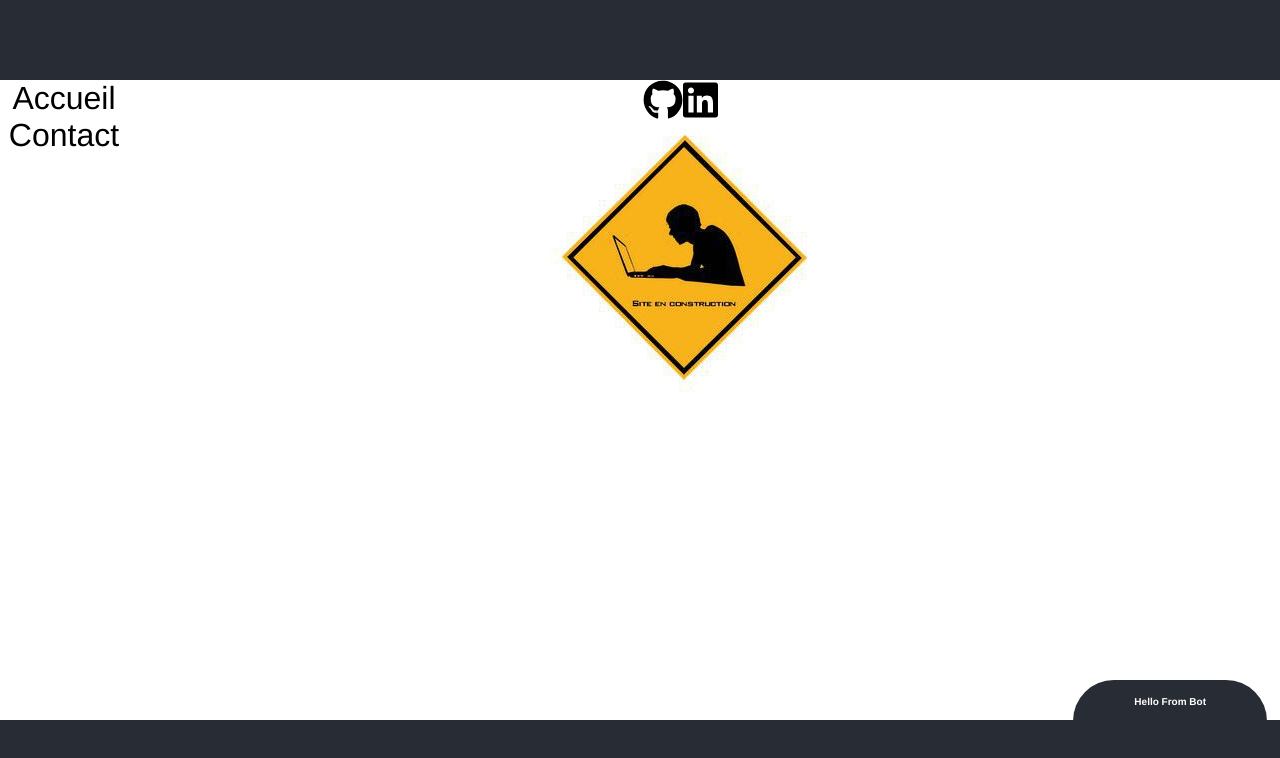
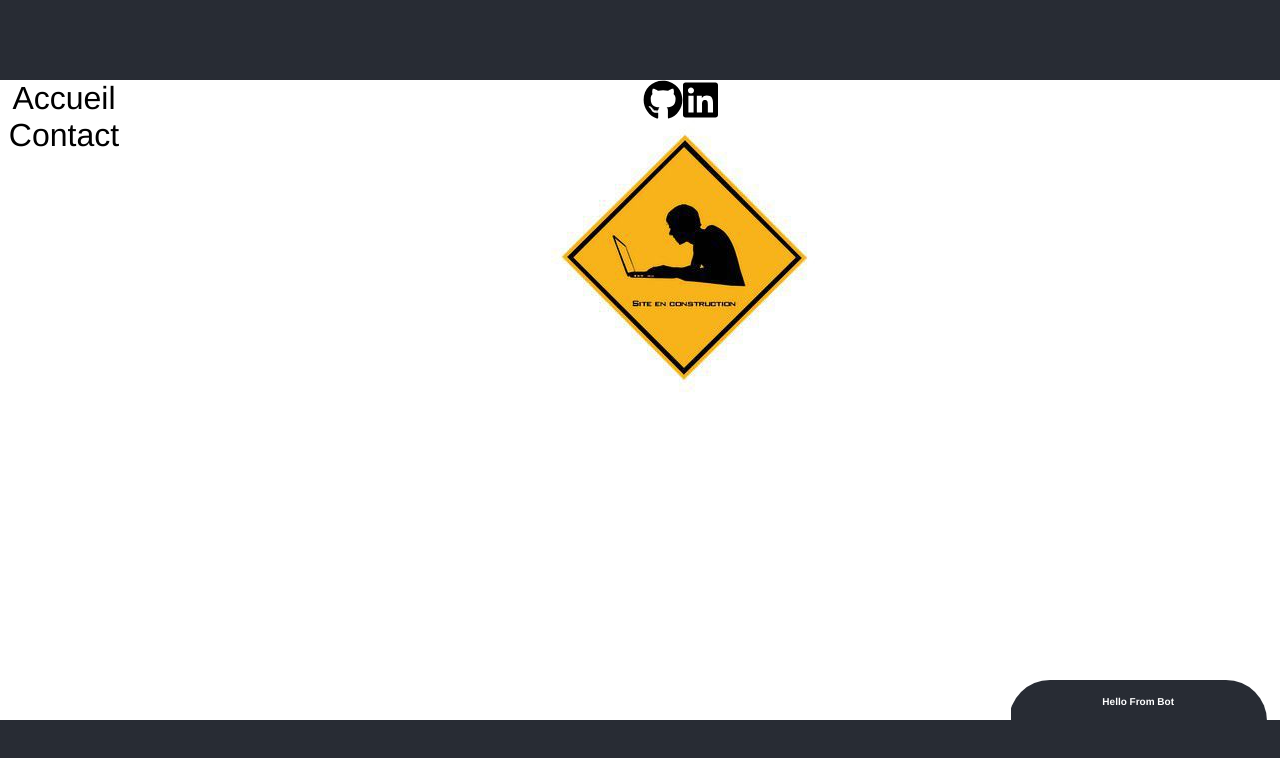
Before and after one commit to RomC4st/romain_dev, a React (Create React App) app: page / in a window 1280 px wide. Shown: the top 758 px of the page. Built offline with nearby package versions, Linux system fonts and the light colour scheme.

Commit message:
resize bot box

```diff
--- a/src/components/Bot.js
+++ b/src/components/Bot.js
@@ -9,8 +9,8 @@ const styles = () => ({
   Visible: {
     display: 'block',
     height: '40vh',
-    borderTopLeftRadius:'50px',
-    borderTopRightRadius:'50px',
+    borderTopLeftRadius: '50px',
+    borderTopRightRadius: '50px',
     backgroundColor: 'rgba(119,136,153,0.1)',
   },
   Hidden: {
@@ -18,13 +18,13 @@ const styles = () => ({
   },
   Bottom: {
     top: '35vh !important',
-    right:'2',
-    borderTopLeftRadius:'100px',
-    borderTopRightRadius:'100px'
+    right: '2',
+    borderTopLeftRadius: '100px',
+    borderTopRightRadius: '100px'
   },
   Top: {
-    borderTopLeftRadius:'100px',
-    borderTopRightRadius:'100px'
+    borderTopLeftRadius: '100px',
+    borderTopRightRadius: '100px'
   }
 });
 
@@ -49,8 +49,15 @@ class Bot extends Component {
     axios.post(url, body)
       .then(res => {
 
-        const r = res.data.split('<Message>')
-        const response = r[1].split('</Message>')
+        const r = res.data.split('<Message>');
+        console.log(r);
+        const response = r[1].split('</Message>');
+        const link = ()=>{
+           if(response[0].includes('http')){
+            console.log(1);
+          }
+        }
+        link()
         this.setState({ response: response[0] })
       })
 
--- a/src/css/App.css
+++ b/src/css/App.css
@@ -93,7 +93,7 @@ right:0;
 font-size:12px;
 width:98%;
 height:10vh;
-padding:2px
+padding:5px
 }
 .text:first-child{
   padding-top:6vh;
@@ -114,8 +114,8 @@ padding:2px
 input#standard-input{
 position:absolute;
 bottom:-32vh;
-right:-15vw;
-width:14.90vw;
+right:-17.5vw;
+width:19.95vw;
 background-color:#fff;
 border-top: 1px solid #000;
 border-bottom: 1px solid #000;
@@ -131,9 +131,11 @@ background-color:#fff
 }
 .bot{
   position:absolute;
+  overflow-x: hidden;
+  overflow-y: hidden;
   top:-40vh;
   right:1vw;
-  width:15vw;
+  width:20vw;
   height:50vh;
   margin-bottom:20vh !important
 
```
